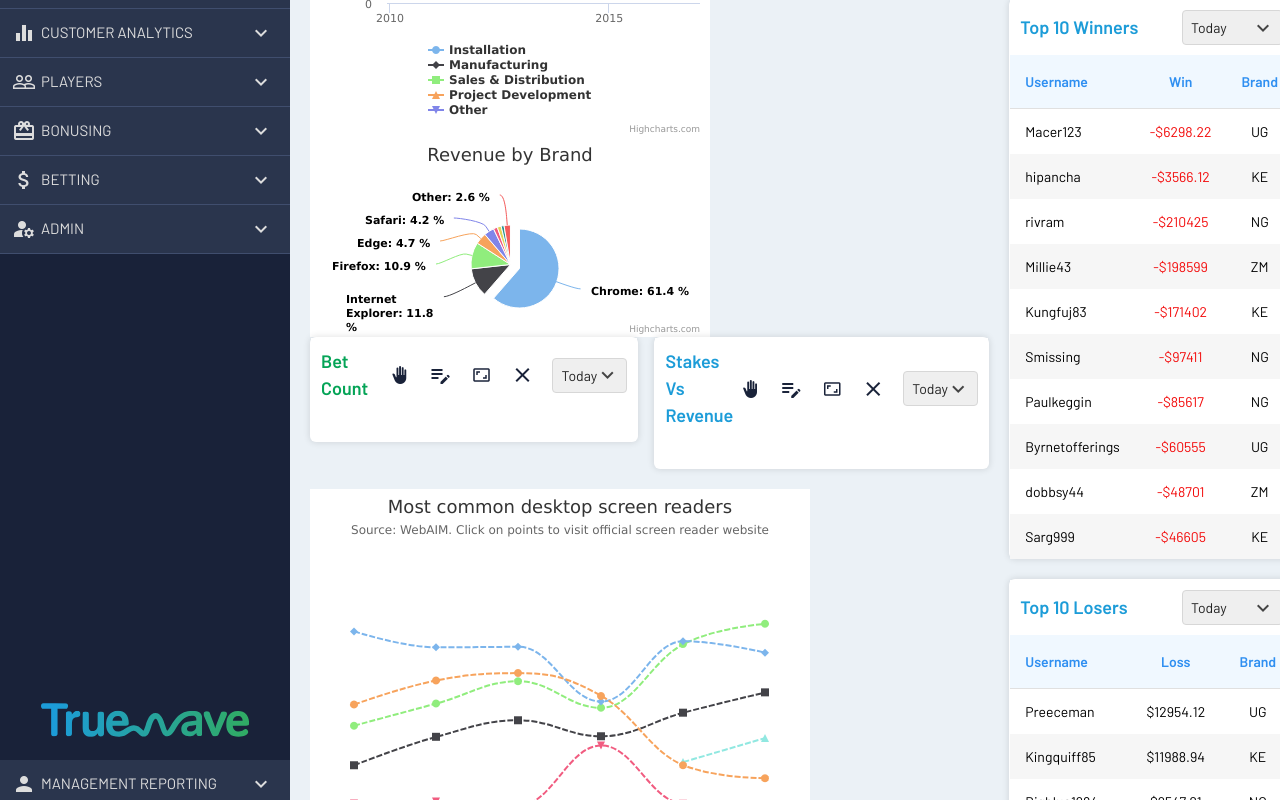
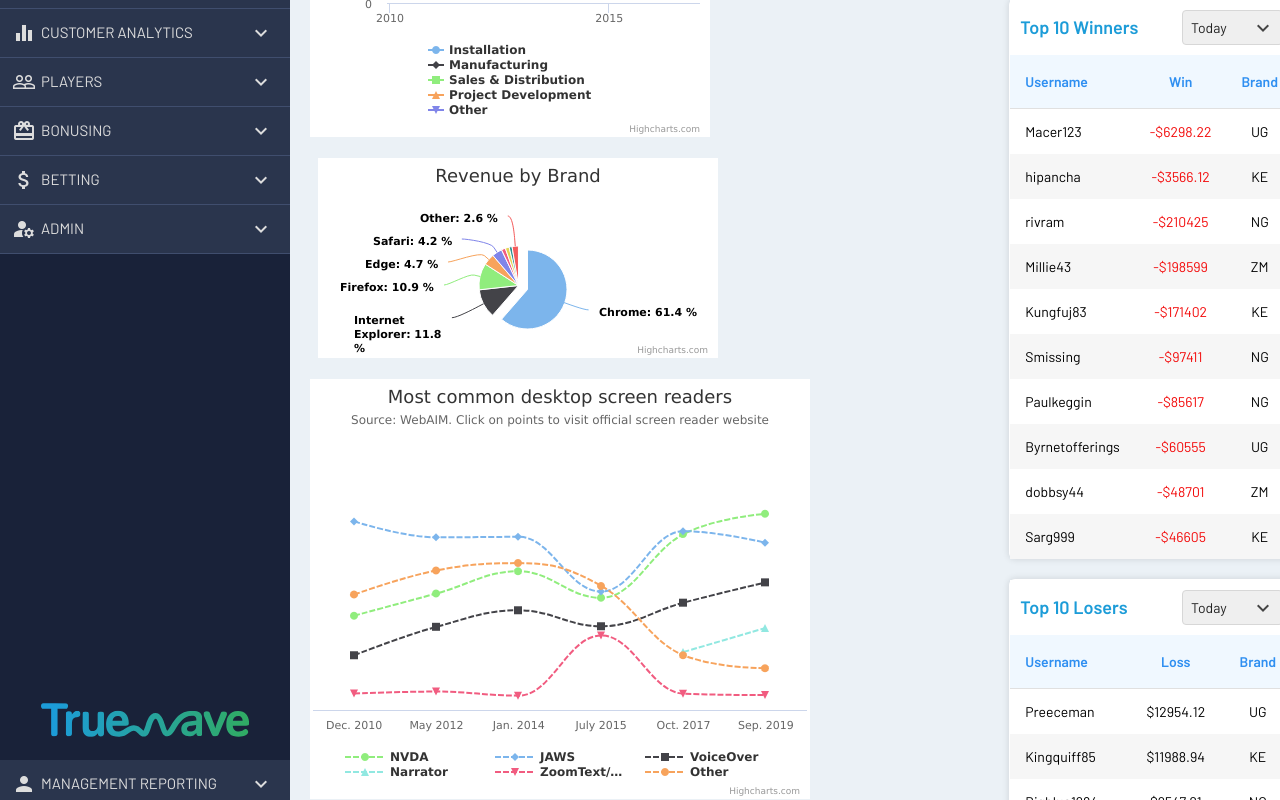
Before and after one commit to sirisha-ui/platform-fe, a React (Create React App) app: page / in a window 1280 px wide. Shown: the part 920-1720 px from the top of the page. Built offline with nearby package versions, Linux system fonts and the light colour scheme.

Commit message:
committed changes for dashboard graphs alignments issues

```diff
--- a/src/components/Dashboard/dashboard.js
+++ b/src/components/Dashboard/dashboard.js
@@ -415,7 +415,8 @@ class Dashboard extends Component{
                                 </div>
                             </div>
                             <div className="row">
-                                <div className="col"> <BasicLineChart /></div>
+                                <div className="col"> <BasicLineChart /><br/></div>
+
                                 {/* <div className="col">
                                     <div className="CMS-box CMS-graph">
                                         <div className="CMS-box__header">
@@ -486,11 +487,12 @@ class Dashboard extends Component{
                                             <div id="revenueBy-brand"></div>
                                         </div>
                                     </div>
-                                </div> */}
-                                 <div className="col"> <HiLoGraph /></div>
+                                </div> */}<br/>
+                                 <div className="col">
+                                 <div className="col"> <HiLoGraph /></div></div>
 
                                   </div>
-                            <div className="row">
+                            {/* <div className="row">
                                 <div className="col">
                                     <div className="CMS-box CMS-graph">
                                         <div className="CMS-box__header">
@@ -523,7 +525,7 @@ class Dashboard extends Component{
                                         <div className="CMS-graph-content">
                                             <div id="bet-count"></div>
                                              {/* <img src="images/graphs/small-graph.JPG" alt="Graph/">  */}
-                                        </div>
+                                        {/* </div>
                                     </div>
                                 </div>
                                 <div className="col">
@@ -557,11 +559,11 @@ class Dashboard extends Component{
                                         </div>
                                         <div className="CMS-graph-content">
                                             <div id="cashStakes-revenue"></div>
-                                             {/* <img src="images/graphs/small-graph.JPG" alt="Graph"/>  */}
+                                              <img src="images/graphs/small-graph.JPG" alt="Graph"/>
                                         </div>
                                     </div>
                                 </div>
-                            </div>
+                            </div> */}
 
                             {/* <div className="row">
                                 <div className="col">
@@ -601,6 +603,7 @@ class Dashboard extends Component{
                                     </div>
                                 </div>
                             </div> */}
+                            <br/>
                              <AccessibilityLineChart />
                         </div>
                         <div className="CMS-page-content__right">
```
